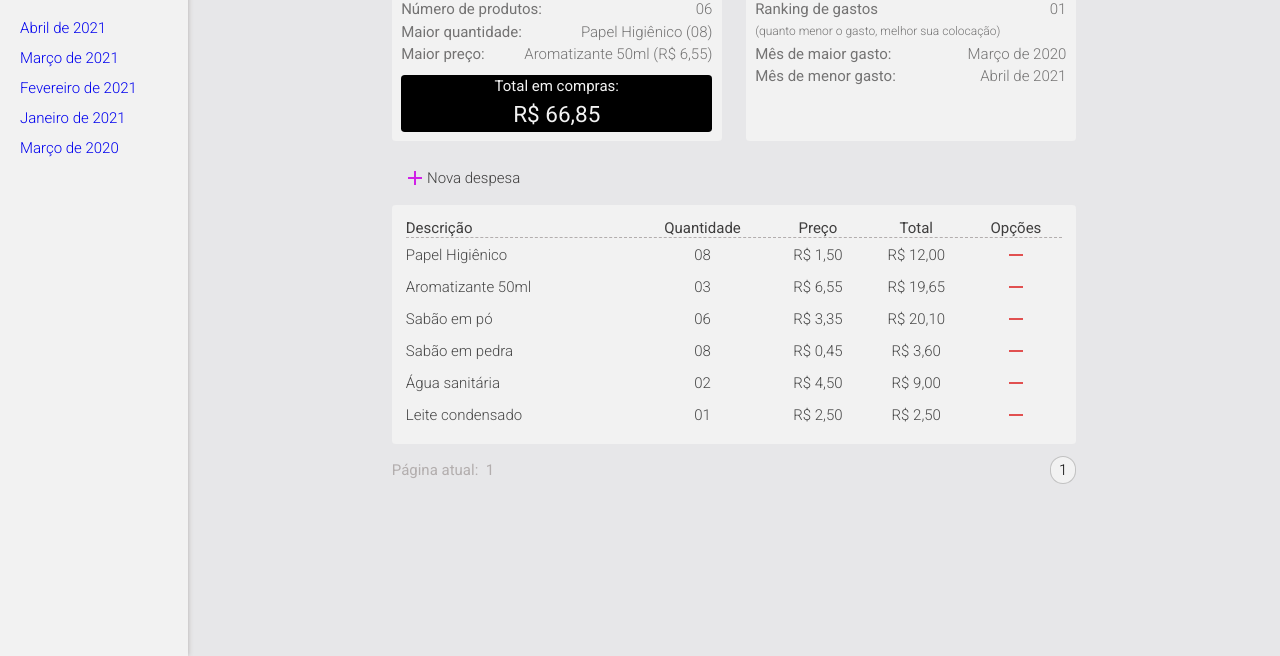
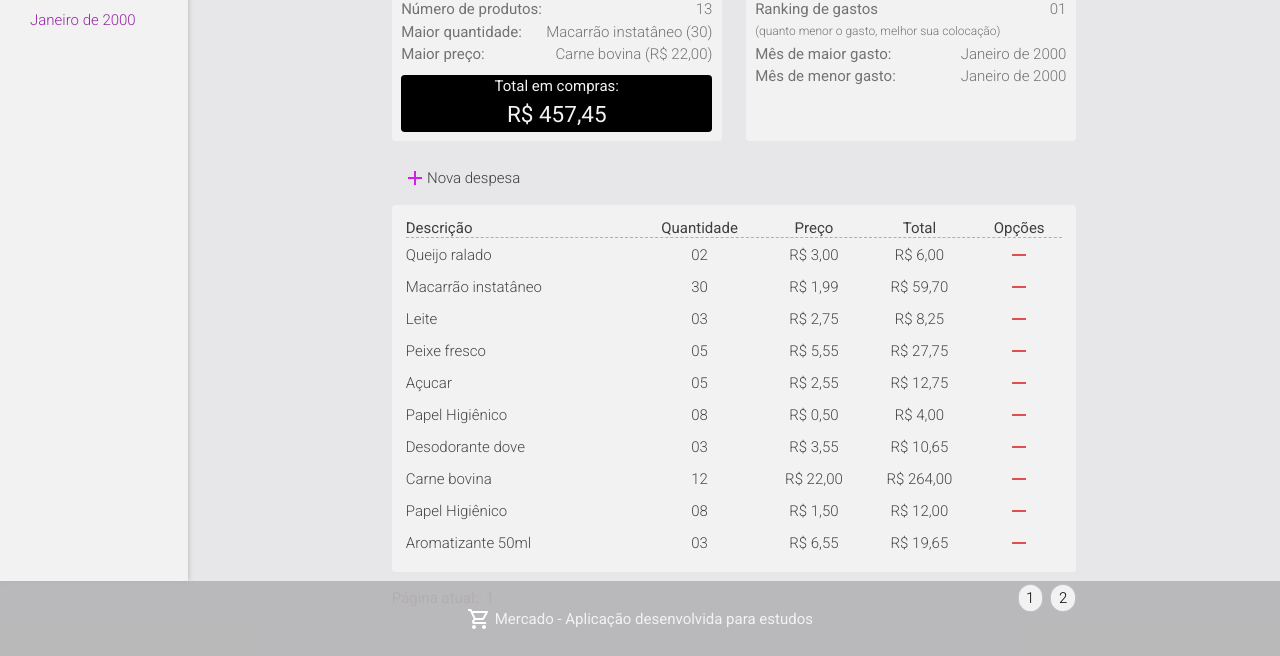
Before and after one commit to Gleydson07/market, a plain HTML site: page index.html in a window 1280 px wide. Shown: the part 144-800 px from the top of the page. Drawn offline with Linux system fonts and the light colour scheme.

Commit message:
add footer

```diff
--- a/index.html
+++ b/index.html
@@ -21,6 +21,7 @@
 
         <main >
             <nav id="sidebar">
+
                 <div id="new-month">
                     <h2>Movimentações</h2>
                     <a onclick="Toggle.toggleModalMonth()" href="#">
@@ -28,8 +29,8 @@
                         <span>Nova movimentação</span>
                     </a>
                 </div>
+
                 <div id="items-sidebar">
-
                 </div>
 
             </nav>
@@ -109,10 +110,18 @@
 
                     </div>
                 </div>
+
             </div>
+
         </main>
 
-        <div id="container-modal-expense" class="container-modal modal-active-expense">
+        <footer id="footer">
+            <h4><img src="./assets/cart.svg" alt="cart">&nbspMercado - Aplicação desenvolvida para estudos</h4>
+        </footer>
+
+        <div id="container-modal-expense"
+            class="container-modal modal-active-expense"
+        >
             <div class="modal">
                 <a
                     href="#"
@@ -168,7 +177,9 @@
             </div>
         </div>
 
-        <div id="container-modal-month" class="container-modal modal-active-month">
+        <div id="container-modal-month"
+            class="container-modal modal-active-month"
+        >
             <div class="modal">
                 <a
                     href="#"
--- a/scripts.js
+++ b/scripts.js
@@ -40,54 +40,7 @@ const Toggle = {
 const dataExpenses = [
     {
         month: 1,
-        year: 2021,
-        expenses:[
-            {
-                description: "Feijão",
-                quantity: 5,
-                price: 850,
-            },
-            {
-                description: "Arroz",
-                quantity: 3,
-                price: 600,
-            },
-            {
-                description: "Leite",
-                quantity: 2,
-                price: 250,
-            },
-            {
-                description: "Peito de frango",
-                quantity: 1,
-                price: 1375,
-            },
-            {
-                description: "Biscoto doce",
-                quantity: 5,
-                price: 255,
-            },
-            {
-                description: "Creme dental",
-                quantity: 2,
-                price: 450,
-            },
-        ]
-    },
-    {
-        month: 3,
-        year: 2020,
-        expenses:[
-            {
-                description: "Café",
-                quantity: 50,
-                price: 850,
-            },
-        ]
-    },
-    {
-        month: 2,
-        year: 2021,
+        year: 2000,
         expenses:[
             {
                 description: "Queijo ralado",
@@ -114,12 +67,6 @@ const dataExpenses = [
                 quantity: 5,
                 price: 255,
             },
-        ]
-    },
-    {
-        month: 3,
-        year: 2021,
-        expenses:[
             {
                 description: "Papel Higiênico",
                 quantity: 8,
@@ -159,42 +106,6 @@ const dataExpenses = [
                 description: "Água sanitária",
                 quantity: 2,
                 price: 450,
-            },
-        ]
-    },
-    {
-        month: 4,
-        year: 2021,
-        expenses:[
-            {
-                description: "Papel Higiênico",
-                quantity: 8,
-                price: 150,
-            },
-            {
-                description: "Aromatizante 50ml",
-                quantity: 3,
-                price: 655,
-            },
-            {
-                description: "Sabão em pó",
-                quantity: 6,
-                price: 335,
-            },
-            {
-                description: "Sabão em pedra",
-                quantity: 8,
-                price: 45,
-            },
-            {
-                description: "Água sanitária",
-                quantity: 2,
-                price: 450,
-            },
-            {
-                description: "Leite condensado",
-                quantity: 1,
-                price: 250,
             },
         ]
     },
@@ -371,8 +282,21 @@ const dataCard = {
 
 // CRUD de despesas
 const orderToExpense = {
+    validateData(data){
+        const {month, year, description, quantity, price} = data;
+
+        if(description.trim() === "" || !quantity || !price){
+            throw new Error("Favor preencher todos os campos.")
+        }
+
+        if(!month || !year ){
+            throw new Error("Selecione um item válido na aba de movimentações.")
+        }
+    },
+
     add(data){
         const {month, year, description, quantity, price} = data;
+        orderToExpense.validateData(data);
 
         dataExpenses.map((item, index) => {
             if(month === item.month && year === item.year){
@@ -386,6 +310,8 @@ const orderToExpense = {
         })
 
         App.loadData(month, year)
+        console.log(data)
+        console.log(dataExpenses)
     }
 
 }
@@ -401,15 +327,19 @@ const listOfMonths = {
 
     add(month, year){
         const exists = listOfMonths.dataExists(month, year);
+
         if(exists){
+            FormMonth.clearFieldset();
             throw new Error("O período selecionado já existe")
         }
+
         DOM.clearItemsMenuBar();
         dataExpenses.push({
             month,
             year,
             expenses: []
         })
+
     }
 
 }
@@ -498,18 +428,11 @@ const FormExpense = {
     price: document.querySelector('.fieldset #price'),
 
     getValues(){
-        const month = String(periodExpense.month);
-        const year = String(periodExpense.year);
+        const month = periodExpense.month;
+        const year = periodExpense.year;
         const description = FormExpense.description.value;
         const quantity = FormExpense.quantity.value;
         const price = FormExpense.price.value;
-
-        if(month.trim() === "" || year.trim() === ""
-            || description.trim() === ""
-            || quantity.trim() === ""
-            || price.trim() === ""){
-                throw new Error("Por favor preencha todos os campos.");
-        }
 
         return {
             month: Number(month),
--- a/styles.css
+++ b/styles.css
@@ -1,7 +1,9 @@
 :root{
+    /* --bg-header: #d021e7; */
+    /* --bg-button: #e9bc6955; */
+    /* --orange: #f7a308; */
     --bg: #e7e7e9;
     --bg-sidebar: #f2f2f2;
-    /* --bg-header: #d021e7; */
     --bg-header: #000;
     --heading: #b3aeae;
     --bg-button: #e4d6e6;
@@ -10,6 +12,7 @@
     --blue: #1919cc;
     --green-light: #0f0;
     --green: #2bb42b;
+    --dark-pink: #9627a5;
 }
 
 *{
@@ -58,15 +61,10 @@ header h1{
 
 main{
     display: flex;
-    padding-right: 20px;
 }
 
 #sidebar{
-    min-height: 100%;
     min-width: 12.5rem;
-
-    padding: 10px;
-    margin-right: 20px;
 
     background-color: var(--bg-sidebar);
     box-shadow: 0px 0px 5px var(--heading);
@@ -75,16 +73,13 @@ main{
     animation-duration: 1s;
 }
 
+
 .active{
     display: none;
 }
 
 .table-pagination-active{
     display: none;
-}
-
-.itemPaginationDisabled{
-
 }
 
 @keyframes sidebar-on{
@@ -102,7 +97,7 @@ main{
 #new-month h2{
     font-weight: 700;
     font-size: 1.2rem;
-    margin: 10px;
+    margin: 0.8rem;
     color: var(--bg-header);
 }
 
@@ -111,9 +106,12 @@ main{
 }
 
 #items-sidebar a{
+    margin-left: 2rem;
     font-weight: 300;
     transition: 0.05s;
+    color: var(--dark-pink);
 }
+
 #items-sidebar a:hover{
     color: var(--black-light);
     font-weight: 400;
@@ -151,7 +149,6 @@ main{
     font-weight: 300;
     text-decoration: none;
     line-height: 2;
-    margin-left: 10px;
 }
 
 #items-sidebar a:first-child{
@@ -159,7 +156,8 @@ main{
 }
 
 #container{
-    height: calc(100vh - 4rem);
+    min-height: calc(100vh - 9rem);
+    max-height: calc(100vh - 9rem);
     margin: 0 auto;
 }
 
@@ -189,20 +187,38 @@ main{
     html{
         font-size: 87.5%;
     }
+
     #sidebar{
         position: absolute;
-        z-index: 1;
-    }
-    #container{
-        width: 80%;
+        z-index: 5;
+        min-height: calc(100vh - 4rem);
     }
 
     .card, table{
         width: 80vw;
         min-width: 350px;
-        margin: 10px auto;
+        margin: 5px auto;
     }
 
+    footer, footer h4{
+        display: none;
+    }
+
+}
+
+@media (max-height: 1000px ) and (max-width: 700px){
+
+    #table-pagination{
+        padding-bottom: 2rem;
+    }
+
+    #footer h4{
+        display: none;
+    }
+
+    #footer{
+        display: none;
+    }
 }
 
 @media (min-width: 700px){
@@ -221,6 +237,11 @@ main{
 
     .active{
         display: none;
+    }
+
+    main{
+        min-height: 600px;
+        min-width: 900px;
     }
 }
 
@@ -264,7 +285,7 @@ table{
     text-align: center;
     background-color: var(--bg-sidebar);
     border-radius: 0.25rem;
-    width: 100%;
+    min-width: 100%;
 }
 
 table thead tr th{
@@ -440,3 +461,20 @@ table tbody tr td:last-child{
 #currentPage h4{
     margin-left: 0.5rem;
 }
+
+footer{
+    background-color: #00000033;
+    min-height: 5rem;
+
+    display: flex;
+    justify-content: center;
+    align-items: center;
+}
+
+footer h4{
+    display: flex;
+    text-align: center;
+    align-items: center;
+
+    color: var(--bg-sidebar);
+}
```
